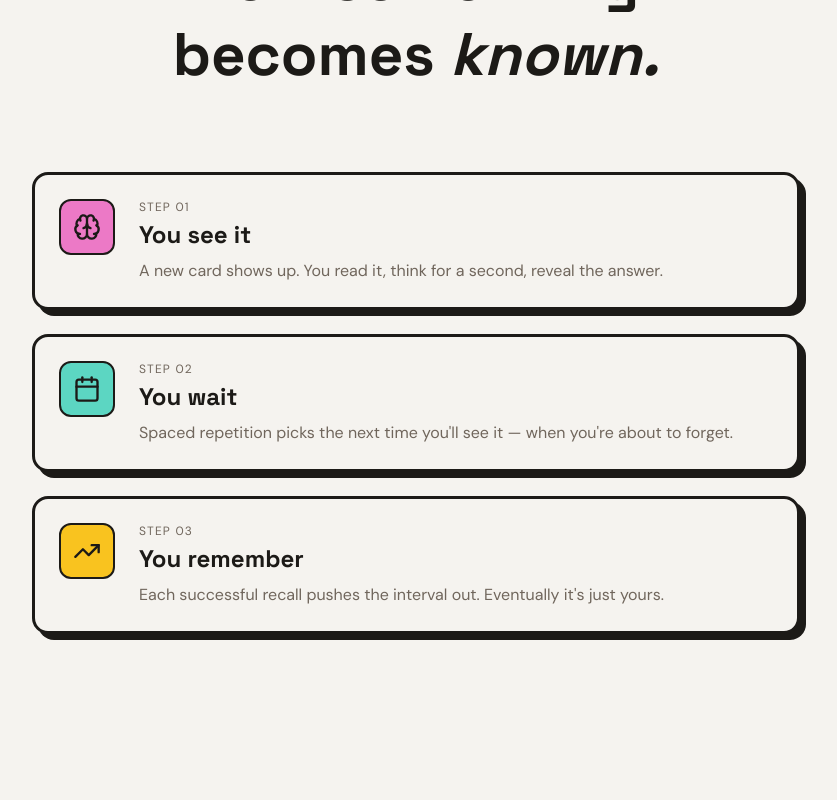
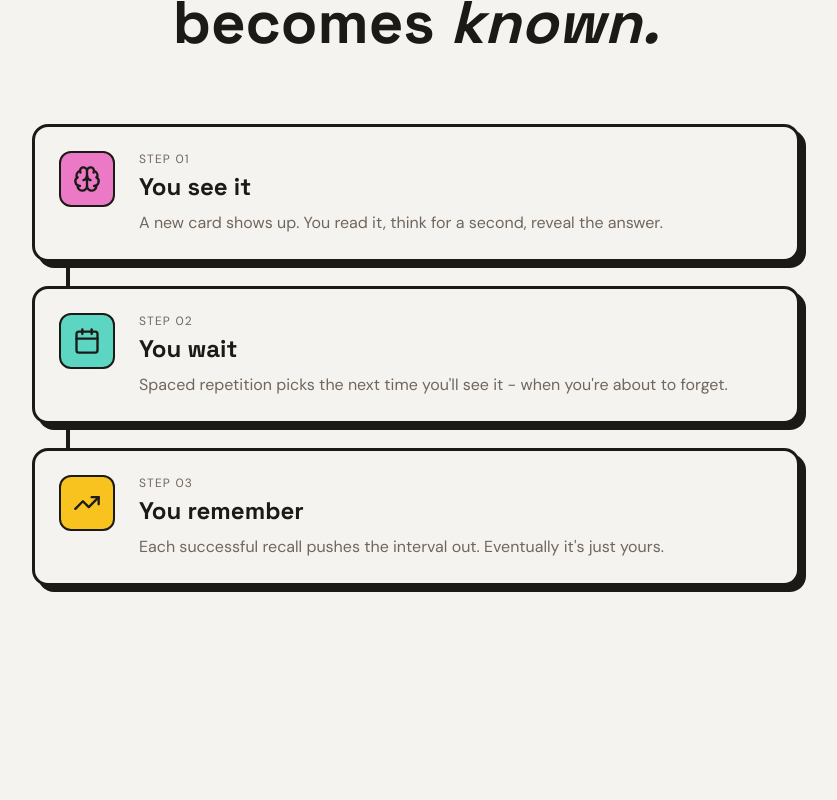
Before and after one commit to emiliofurrer00/languag.io-front-end, a Next.js app: page / in a window 1280 px wide. Shown: the part 2680-3480 px from the top of the page, without its empty margins (224-1061 px from the left). Built offline with nearby package versions, Linux system fonts and the light colour scheme; no server answers.

Commit message:
Enhance study flow landing section

```diff
--- a/components/landing/StudyFlow.tsx
+++ b/components/landing/StudyFlow.tsx
@@ -13,7 +13,7 @@ const moments = [
   {
     icon: Calendar,
     label: 'You wait',
-    body: "Spaced repetition picks the next time you'll see it — when you're about to forget.",
+    body: "Spaced repetition picks the next time you'll see it - when you're about to forget.",
     color: 'bg-neo-teal',
   },
   {
@@ -26,17 +26,17 @@ const moments = [
 
 const StudyFlowSection = () => {
   return (
-    <section className="py-32 relative w-full overflow-hidden">
+    <section className="py-24 relative w-full overflow-hidden" id="how-it-works">
       <div className="container mx-auto px-4">
         <motion.div
           initial={{ opacity: 0, y: 30 }}
           whileInView={{ opacity: 1, y: 0 }}
           viewport={{ once: true, margin: '-100px' }}
           transition={{ duration: 0.6 }}
-          className="max-w-2xl mx-auto text-center mb-20"
+          className="max-w-2xl mx-auto text-center mb-16"
         >
           <p className="text-sm uppercase tracking-widest text-muted-foreground mb-4">
-            03 — The loop
+            03 &mdash; The loop
           </p>
           <h2 className="font-display text-4xl md:text-6xl font-bold leading-tight">
             How something
@@ -45,21 +45,40 @@ const StudyFlowSection = () => {
           </h2>
         </motion.div>
 
-        <div className="max-w-3xl mx-auto space-y-6">
+        <div className="max-w-3xl mx-auto relative">
+          <motion.div
+            aria-hidden
+            initial={{ scaleY: 0 }}
+            whileInView={{ scaleY: 1 }}
+            viewport={{ once: true, margin: '-80px' }}
+            transition={{ duration: 1.1, ease: 'easeOut' }}
+            className="absolute left-[34px] top-8 bottom-8 w-1 bg-foreground origin-top hidden md:block"
+          />
+
+          <div className="space-y-6">
             {moments.map((m, i) => (
               <motion.div
-              key={i}
+                key={m.label}
                 initial={{ opacity: 0, x: i % 2 === 0 ? -40 : 40 }}
                 whileInView={{ opacity: 1, x: 0 }}
                 viewport={{ once: true, margin: '-80px' }}
-              transition={{ duration: 0.6, delay: i * 0.15 }}
-              className="flex items-start gap-6 p-6 rounded-2xl border-[3px] border-foreground bg-card shadow-[6px_6px_0_0_hsl(var(--foreground))]"
+                transition={{ duration: 0.6, delay: i * 0.18 }}
+                className="flex items-start gap-6 p-6 rounded-2xl border-[3px] border-foreground bg-card shadow-[6px_6px_0_0_hsl(var(--foreground))] relative"
               >
-              <div
-                className={`flex-shrink-0 w-14 h-14 rounded-xl border-2 border-foreground flex items-center justify-center ${m.color}`}
+                <motion.div
+                  initial={{ scale: 0, rotate: -45 }}
+                  whileInView={{ scale: 1, rotate: 0 }}
+                  viewport={{ once: true, margin: '-80px' }}
+                  transition={{
+                    duration: 0.5,
+                    delay: 0.2 + i * 0.18,
+                    type: 'spring',
+                    stiffness: 220,
+                  }}
+                  className={`relative z-10 flex-shrink-0 w-14 h-14 rounded-xl border-2 border-foreground flex items-center justify-center ${m.color}`}
                 >
                   <m.icon className="w-7 h-7" />
-              </div>
+                </motion.div>
                 <div>
                   <p className="text-xs uppercase tracking-widest text-muted-foreground mb-1">
                     Step 0{i + 1}
@@ -71,6 +90,7 @@ const StudyFlowSection = () => {
             ))}
           </div>
         </div>
+      </div>
     </section>
   );
 };
```
Lines whose indentation alone changed are shown as unchanged.
